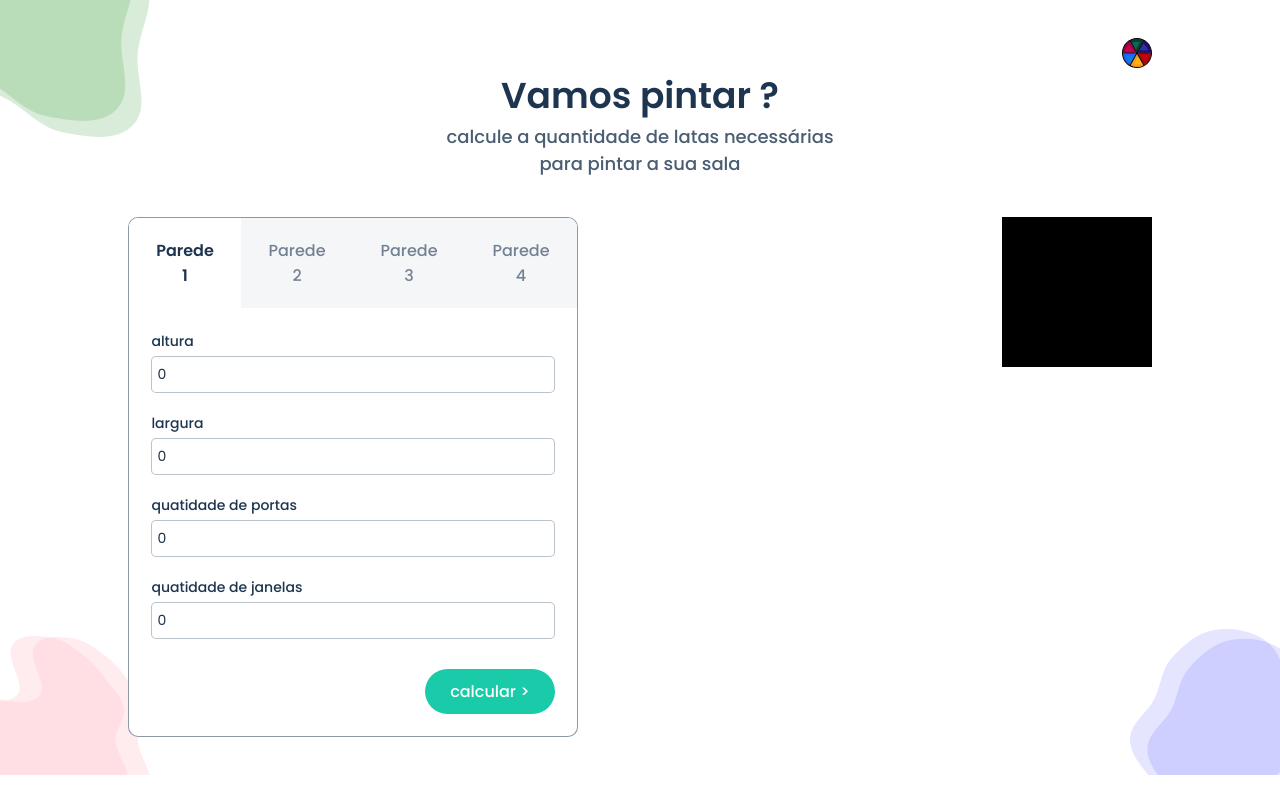
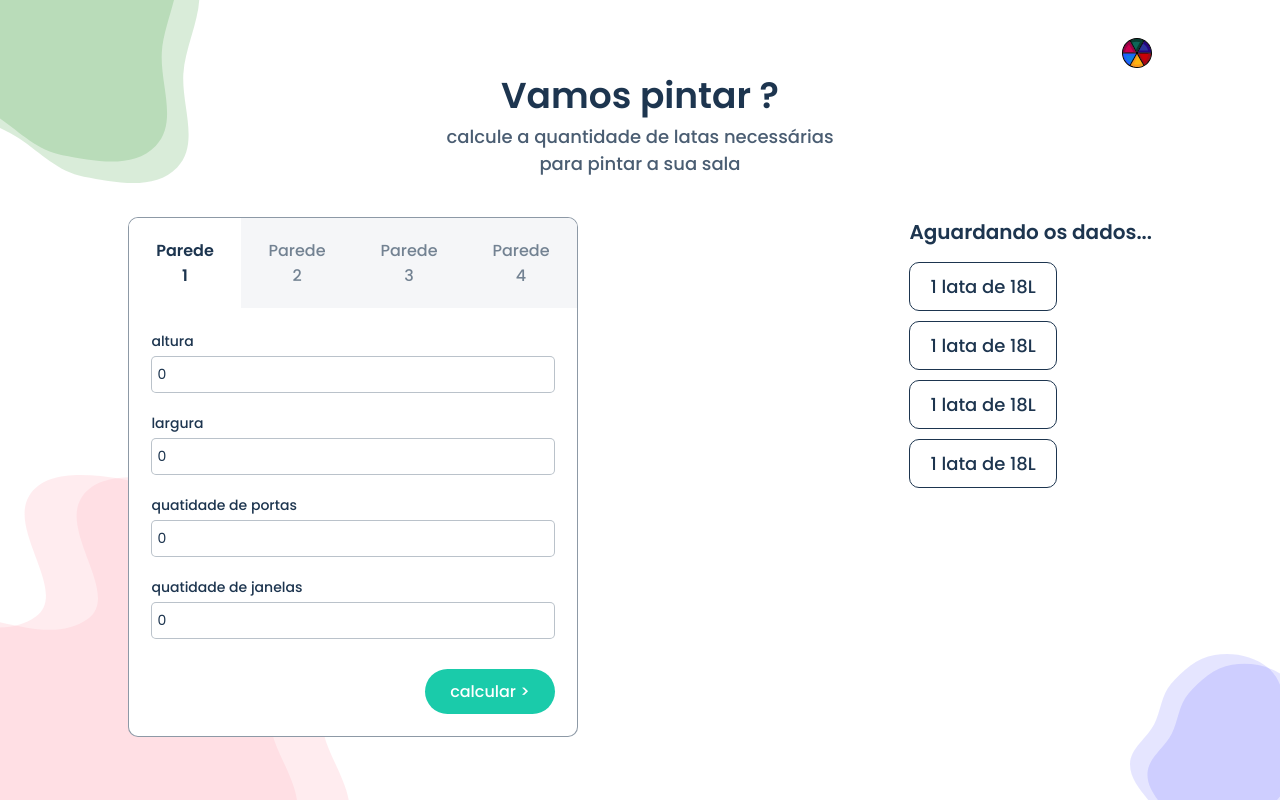
Before and after one commit to NRayan/Color, a React (Vite) app: page / in a window 1280 px wide. Built offline with nearby package versions, Linux system fonts and the light colour scheme.

Commit message:
feat: painting Can Card created

```diff
--- a/src/components/index.ts
+++ b/src/components/index.ts
@@ -1,6 +1,7 @@
 export { CalculateButton } from "./calculateButton";
 export { Form } from "./form";
 export { FormInput } from "./formInput";
+export { PaintingCanCard } from "./paintingCanCard";
 export { Result } from "./result";
 export { WallButton } from "./wallbutton";
 export { WallForm } from "./wallForm";
--- /dev/null
+++ b/src/components/paintingCanCard/index.tsx
@@ -0,0 +1,10 @@
+import React from "react";
+import { Label, Container } from "./styles";
+
+export function PaintingCanCard() {
+	return (
+		<Container>
+			<Label>1 lata de 18L</Label>
+		</Container>
+	);
+}
--- /dev/null
+++ b/src/components/paintingCanCard/styles.ts
@@ -0,0 +1,18 @@
+import styled from "styled-components";
+
+export const Container = styled.div`
+align-self: flex-start;
+flex-direction: row;
+border: 1px solid ${({ theme }) => theme.colors.text};
+border-radius: 10px;
+padding: 1rem 2rem;
+`;
+
+export const Label = styled.label`
+    font-size: 1.8rem;
+    font-weight: 500;
+`;
+
+export const CardsContainer = styled.div`
+    row-gap: 1rem;
+`;
--- a/src/components/result/index.tsx
+++ b/src/components/result/index.tsx
@@ -1,9 +1,17 @@
-import { Container } from "./styles";
-
+import { PaintingCanCard } from "../../components";
+import { CardsContainer } from "../paintingCanCard/styles";
+import { Container, Title } from "./styles";
 export function Result() {
 	return (
 		<Container>
+			<Title>Aguardando os dados...</Title>
 
+			<CardsContainer>
+				<PaintingCanCard />
+				<PaintingCanCard />
+				<PaintingCanCard />
+				<PaintingCanCard />
+			</CardsContainer>
 		</Container>
 	);
 }
--- a/src/components/result/styles.ts
+++ b/src/components/result/styles.ts
@@ -1,7 +1,10 @@
 import styled from "styled-components";
 
 export const Container = styled.div`
-width: 150px;
-height: 150px;
-background-color: black;
 `;
+
+export const Title = styled.h2`
+margin-bottom: 1.5rem;
+    font-size: 2rem;
+    font-weight: 600;
+`;
--- a/src/theme/globalStyles.ts
+++ b/src/theme/globalStyles.ts
@@ -40,12 +40,13 @@ export const GlobalStyle = createGlobalStyle`
   }
 
   body {
+    min-height: 100vh;
     background-color: ${({ theme }) => theme.colors.background};
     background:
     url(${blob1}) left top no-repeat,
     url(${blob2}) left bottom no-repeat,
     url(${blob3}) right bottom no-repeat;
-    background-size: 15rem;
+    background-size: 20rem,35rem, 15rem;
   }
 
   button {
```
